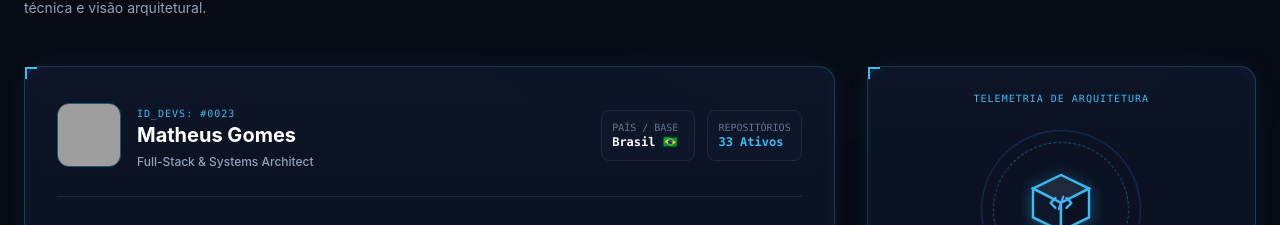
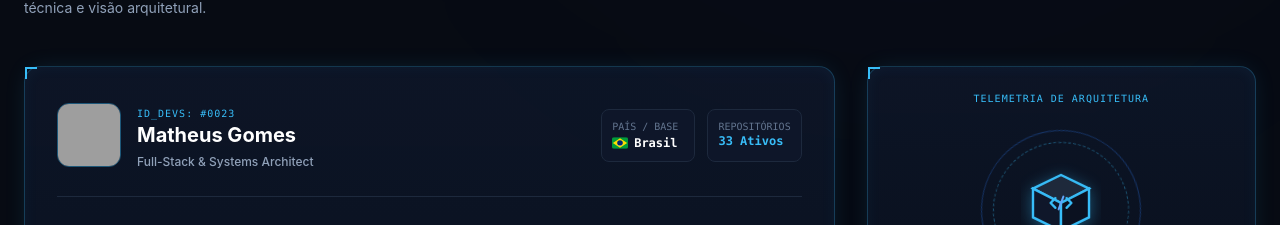
Before and after one commit to Koszudikas-C/github-portfolio, a React (Vite) app: page / in a window 1280 px wide. Shown: the part 895-1120 px from the top of the page. Built offline with nearby package versions, Linux system fonts and the light colour scheme; grey boxes are pictures that could not be loaded.

Commit message:
fix(ui): replace broken emoji country flag with vector SVG Brazil flag

```diff
--- a/src/App.tsx
+++ b/src/App.tsx
@@ -516,7 +516,15 @@ export default function App() {
               <div className="grid grid-cols-2 gap-3 text-xs font-mono">
                 <div className="bg-slate-900/80 p-2.5 rounded-lg border border-slate-800">
                   <span className="text-slate-500 block text-[10px]">PAÍS / BASE</span>
-                  <span className="text-white font-semibold">Brasil 🇧🇷</span>
+                  <div className="flex items-center gap-1.5 font-semibold text-white mt-0.5">
+                    <svg className="w-4 h-3 rounded-[2px] shrink-0 overflow-hidden" viewBox="0 0 720 504">
+                      <rect width="720" height="504" fill="#009b3a"/>
+                      <polygon points="360,40 680,252 360,464 40,252" fill="#fedf00"/>
+                      <circle cx="360" cy="252" r="126" fill="#002776"/>
+                      <path d="M234,252 A126,126 0 0,0 486,252 A126,110 0 0,1 234,252" fill="#ffffff" />
+                    </svg>
+                    <span>Brasil</span>
+                  </div>
                 </div>
                 <div className="bg-slate-900/80 p-2.5 rounded-lg border border-slate-800">
                   <span className="text-slate-500 block text-[10px]">REPOSITÓRIOS</span>
```
